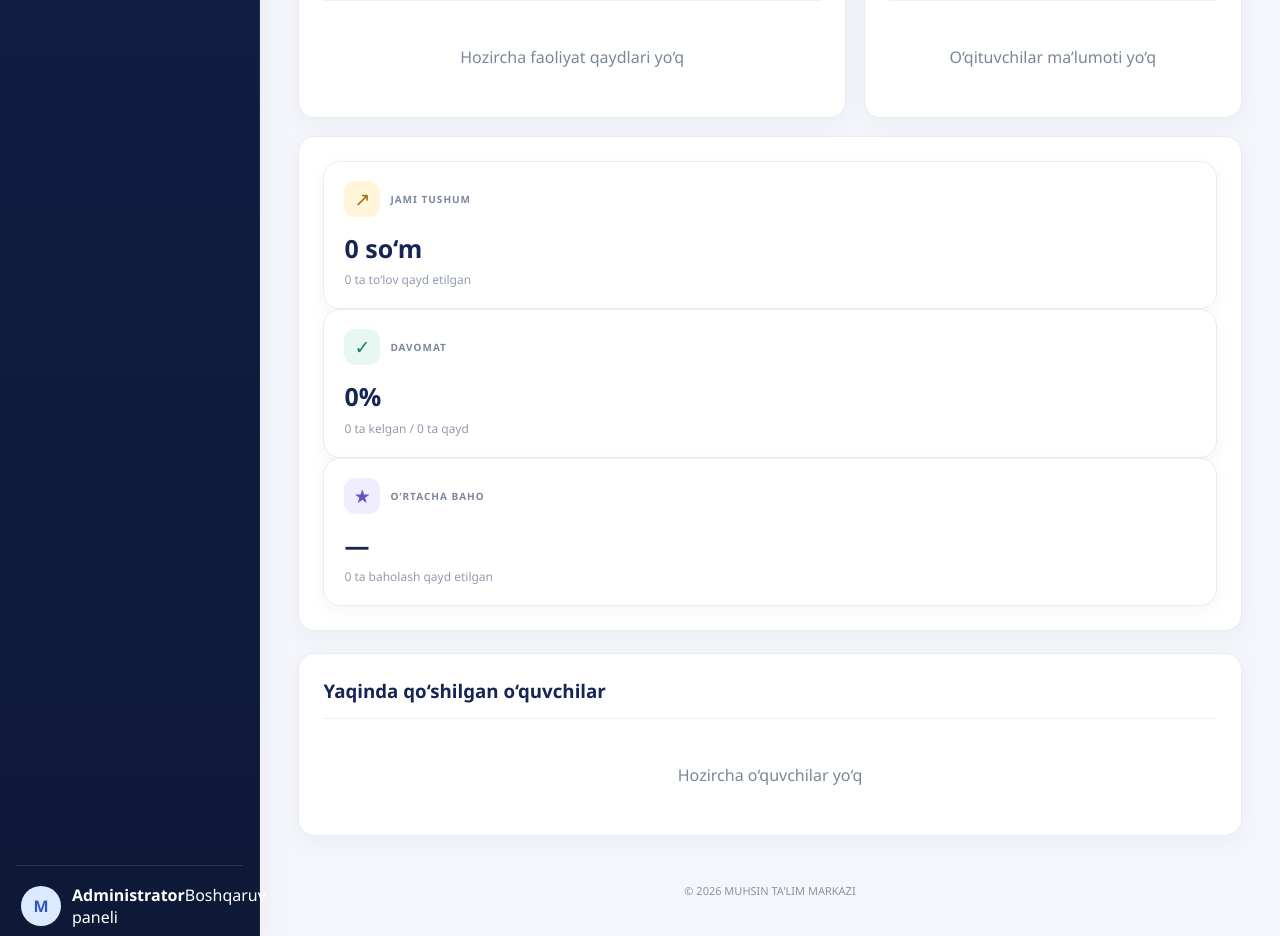
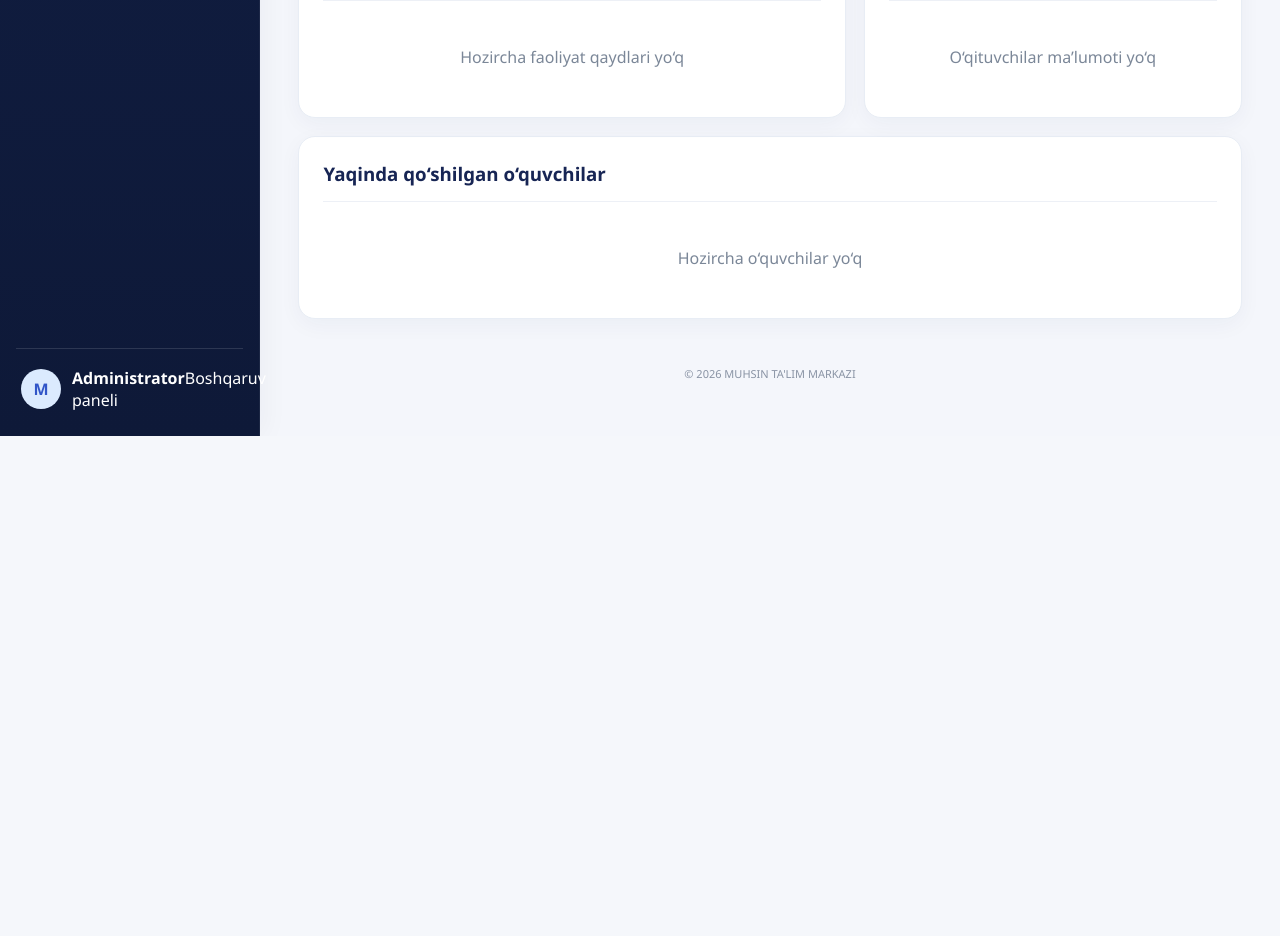
Before and after one commit to muminjonsodikov78-max/myfirswork, a React (Vite) app: page / in a window 1280 px wide. Shown: the part 1320-2256 px from the top of the page. After the commit the page ends 1756 px from the top, so only its background shows below. Built offline with nearby package versions, Linux system fonts and the light colour scheme.

Commit message:
Remove superseded dashboard insight cards

```diff
--- a/App.jsx
+++ b/App.jsx
@@ -914,47 +914,6 @@ const editLesson = lesson => {
               <article className="panel top-teachers-panel">
                 <div className="panel-heading"><div><h3>Eng faol o‘qituvchilar</h3><p>Jadvaldagi darslar soni bo‘yicha</p></div></div>
                 {teacherActivity.length ? <div className="table-scroll"><table className="data-table teacher-ranking-table"><thead><tr><th>O‘qituvchi</th><th>Fan</th><th>Darslar</th></tr></thead><tbody>{teacherActivity.map((teacher, index) => <tr key={teacher.id}><td><span className="teacher-rank">{index + 1}</span>{teacher.name}</td><td>{teacher.subject || "—"}</td><td><strong>{teacher.lessonCount}</strong></td></tr>)}</tbody></table></div> : <div className="empty-message">O‘qituvchilar ma’lumoti yo‘q</div>}
-              </article>
-            </section>
-
-            <section className="panel">
-
-              <article className="dashboard-insight-card dashboard-income">
-                <div className="dashboard-insight-top">
-                  <span className="dashboard-insight-icon">↗</span>
-                  <span className="dashboard-insight-label">JAMI TUSHUM</span>
-                </div>
-                <strong>
-                  {payments.reduce((sum, item) => sum + (Number(String(item.amount || '').replace(/[^0-9.-]/g, '')) || 0), 0).toLocaleString('uz-UZ')} so‘m
-                </strong>
-                <p>{payments.length} ta to‘lov qayd etilgan</p>
-              </article>
-
-              <article className="dashboard-insight-card dashboard-attendance">
-                <div className="dashboard-insight-top">
-                  <span className="dashboard-insight-icon">✓</span>
-                  <span className="dashboard-insight-label">DAVOMAT</span>
-                </div>
-                <strong>
-                  {attendance.length ? Math.round(attendance.filter(item => item.status === 'Keldi').length / attendance.length * 100) : 0}%
-                </strong>
-                <p>{attendance.filter(item => item.status === 'Keldi').length} ta kelgan / {attendance.length} ta qayd</p>
-              </article>
-
-              <article className="dashboard-insight-card dashboard-grades">
-                <div className="dashboard-insight-top">
-                  <span className="dashboard-insight-icon">★</span>
-                  <span className="dashboard-insight-label">O‘RTACHA BAHO</span>
-                </div>
-                <strong>
-                  {(() => {
-                    const numericGrades = grades.map(item => Number(item.grade)).filter(value => Number.isFinite(value) && value > 0)
-                    return numericGrades.length
-                      ? (numericGrades.reduce((sum, value) => sum + value, 0) / numericGrades.length).toFixed(1)
-                      : '—'
-                  })()}
-                </strong>
-                <p>{grades.length} ta baholash qayd etilgan</p>
               </article>
             </section>
 
```
